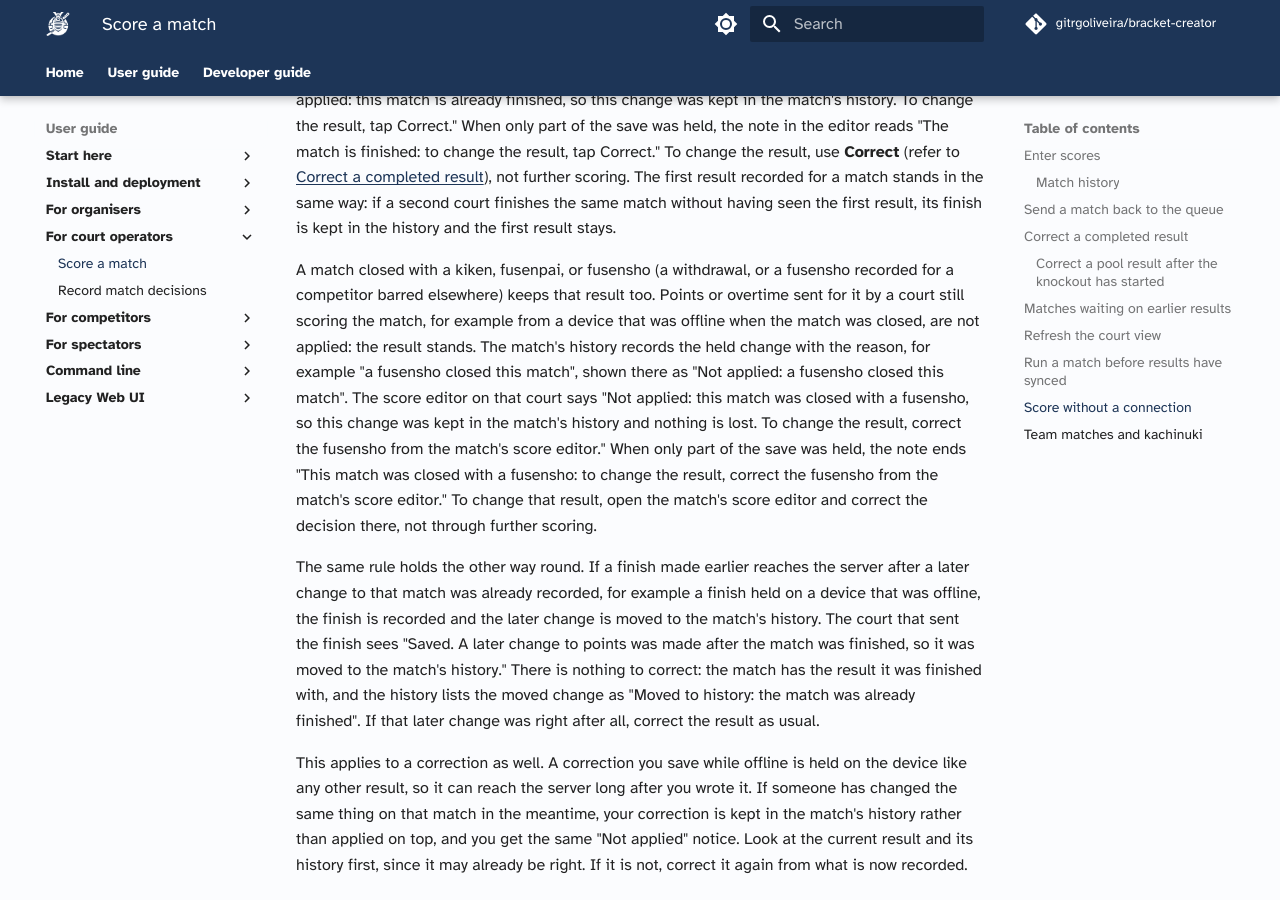
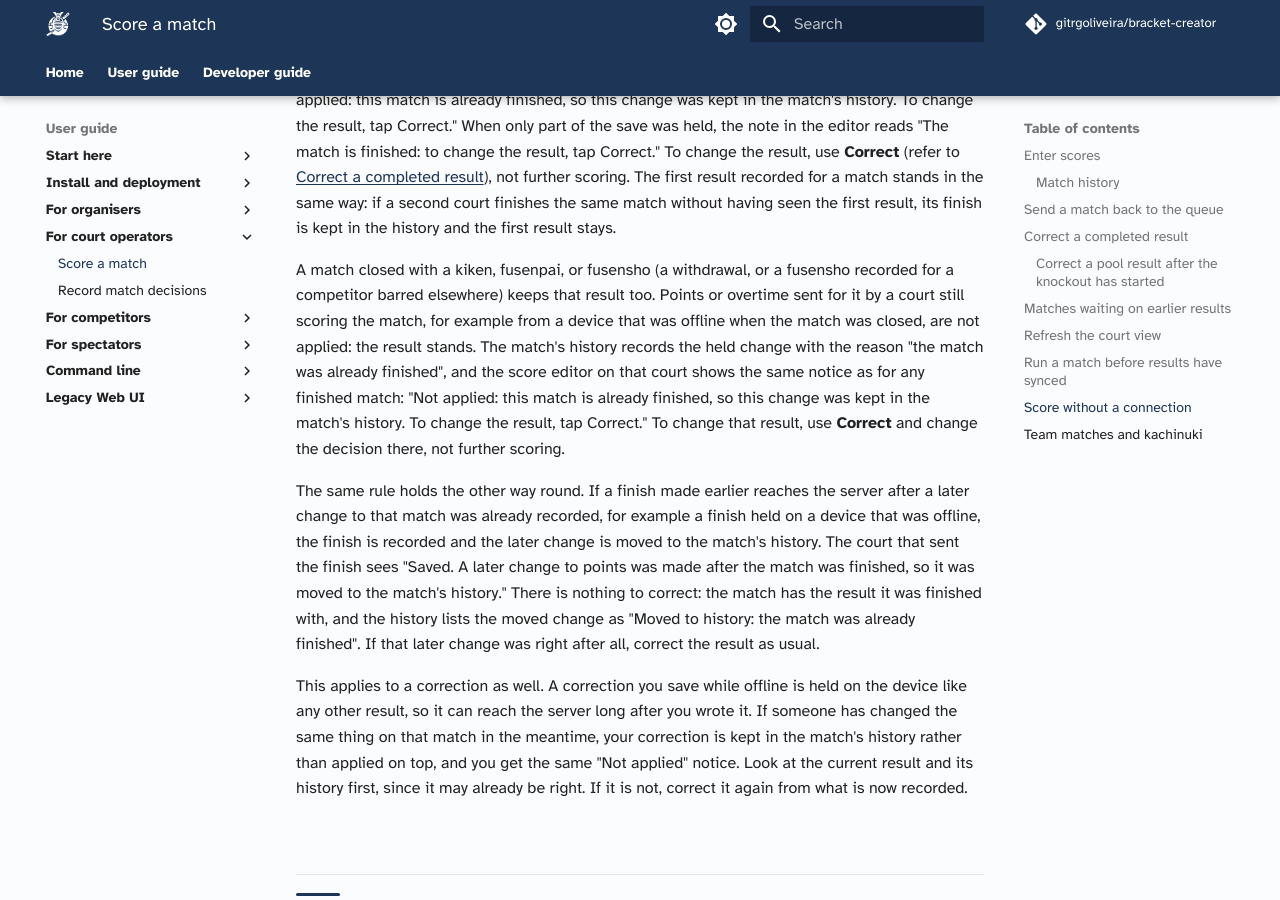
Before and after one commit to gitrgoliveira/bracket-creator, an MkDocs documentation site: the page built from docs/user-guide/court-operators/scoring-a-match.md, in a window 1280 px wide and 900 px high, scrolled down 8843 px. Built offline with MkDocs 1.6.1 and Material for MkDocs 9.7.7, drawn with Linux system fonts in a browser that asks for light colours; comment, search, counter and statistics services are not loaded.

Commit message:
docs(bc-evts): stage 4 review 3, a decision-closed match gives the one finished-match notice
Co-Authored-By: Claude Opus 5.5 <noreply@anthropic.com>

```diff
--- a/docs/user-guide/court-operators/scoring-a-match.md
+++ b/docs/user-guide/court-operators/scoring-a-match.md
@@ -104,7 +104,7 @@ The court whose change was kept rather than applied is told. When none of a save
 
 A finished match keeps the result it was finished with. A point, foul, flag, or overtime period that reaches the server after the match was finished is not applied, and it is kept in the match's history. The changes are put in the order they were made, so this holds whichever of the two arrives first, and whether the finish came from your court or another. The score editor says "Not applied: this match is already finished, so this change was kept in the match's history. To change the result, tap Correct." When only part of the save was held, the note in the editor reads "The match is finished: to change the result, tap Correct." To change the result, use **Correct** (refer to [Correct a completed result](#correct-a-completed-result)), not further scoring. The first result recorded for a match stands in the same way: if a second court finishes the same match without having seen the first result, its finish is kept in the history and the first result stays.
 
-A match closed with a kiken, fusenpai, or fusensho (a withdrawal, or a fusensho recorded for a competitor barred elsewhere) keeps that result too. Points or overtime sent for it by a court still scoring the match, for example from a device that was offline when the match was closed, are not applied: the result stands. The match's history records the held change with the reason, for example "a fusensho closed this match", shown there as "Not applied: a fusensho closed this match". The score editor on that court says "Not applied: this match was closed with a fusensho, so this change was kept in the match's history and nothing is lost. To change the result, correct the fusensho from the match's score editor." When only part of the save was held, the note ends "This match was closed with a fusensho: to change the result, correct the fusensho from the match's score editor." To change that result, open the match's score editor and correct the decision there, not through further scoring.
+A match closed with a kiken, fusenpai, or fusensho (a withdrawal, or a fusensho recorded for a competitor barred elsewhere) keeps that result too. Points or overtime sent for it by a court still scoring the match, for example from a device that was offline when the match was closed, are not applied: the result stands. The match's history records the held change with the reason "the match was already finished", and the score editor on that court shows the same notice as for any finished match: "Not applied: this match is already finished, so this change was kept in the match's history. To change the result, tap Correct." To change that result, use **Correct** and change the decision there, not further scoring.
 
 The same rule holds the other way round. If a finish made earlier reaches the server after a later change to that match was already recorded, for example a finish held on a device that was offline, the finish is recorded and the later change is moved to the match's history. The court that sent the finish sees "Saved. A later change to points was made after the match was finished, so it was moved to the match's history." There is nothing to correct: the match has the result it was finished with, and the history lists the moved change as "Moved to history: the match was already finished". If that later change was right after all, correct the result as usual.
 
```
